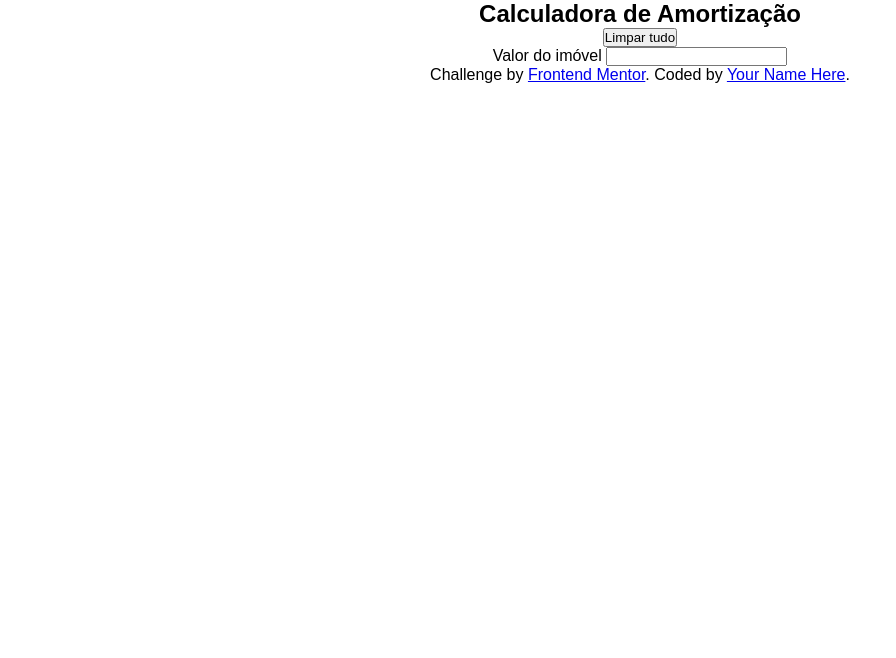
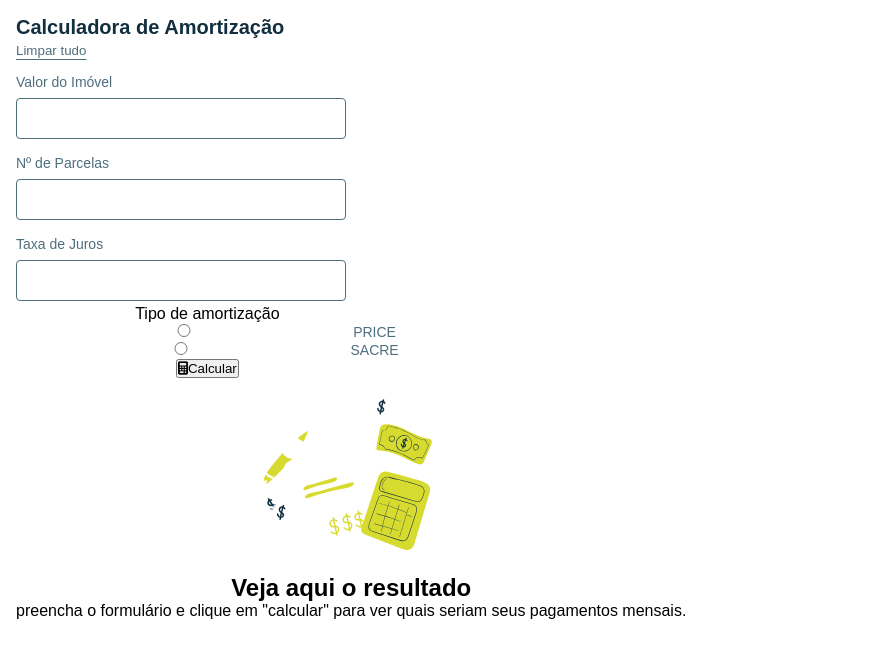
Before and after one commit to MarcusDeslandes/calculadora-de-pagamento-de-amortizacao, a plain HTML site: page index.html in a window 1280 px wide. Shown: the whole page, without its empty margins (0-896 px from the left). Drawn offline with Linux system fonts and the light colour scheme.

Commit message:
html empty finish - css started

```diff
--- a/index.html
+++ b/index.html
@@ -17,16 +17,46 @@
     <button class="container-empty-limpar">Limpar tudo</button>
 
     <div class="container-empty-input">
-      <div class="container-empty-input-imovel">
-        <label for="valor-casa">Valor do imóvel</label>
-        <input type="number" name="valor-casa" value="R$">
+      <div class="container-empty-input-valor">
+        <label for="valor-casa">Valor do Imóvel</label>
+        <input type="number" name="valor-casa">
       </div>
+
+      <div class="container-empty-input-anos">
+        <label for="anos-parcela">Nº de Parcelas</label>
+        <input type="number" name="anos-parcela">
+      </div>
+
+      <div class="container-empty-input-juros">
+        <label for="taxa-juros">Taxa de Juros</label>
+        <input type="number" name="taxa-juros">
+      </div>
+
+      <div class="container-empty-input-tipo-amortizacao">
+        <legend>Tipo de amortização</legend>
+        <div>
+          <input type="radio" name="tipo-amortizacao-price" value="PRICE">
+          <label for="tipo-amortizacao-price">PRICE</label>
+        </div>
+
+        <div>
+          <input type="radio" name="tipo-amortizacao-sacre" value="SACRE">
+          <label for="tipo-amortizacao-sacre">SACRE</label>
+        </div>
+
+      </div>
+
+      <div class="botao-calcular">
+        <button><i class="fa-solid fa-calculator"></i>Calcular</button>
+      </div>
+    </div>
+
+    <div class="container-empty-resultados">
+      <img src="/assets/images/illustration-empty.svg" alt="Imagem ilustrativa de finanças">
+      <h2>Veja aqui o resultado</h2>
+      <p>preencha o formulário e clique em "calcular" para ver quais seriam seus pagamentos mensais.</p>
     </div>
   </section>
 
-  <div class="attribution">
-    Challenge by <a href="https://www.frontendmentor.io?ref=challenge">Frontend Mentor</a>.
-    Coded by <a href="#">Your Name Here</a>.
-  </div>
 </body>
 </html>
--- /dev/null
+++ b/styles/formulario-vazio.css
@@ -0,0 +1,48 @@
+.container-empty {
+    display: flex;
+    flex-direction: column;
+    align-items: start;
+    justify-content: center;
+    padding: 16px;
+}
+
+.container-empty h1 {
+    color: var(--cor-ardosia-900);
+    font-size: 20px;
+    font-weight: 700;
+}
+
+.container-empty-limpar {
+    color: var(--cor-ardosia-700);
+    border: none;
+    background: none;
+    text-decoration: underline;
+    text-underline-offset: 4px;
+    padding: 4px 0;
+}
+
+/* .container-empty-input {
+   display: flex;
+   flex-direction: column;
+} */
+
+.container-empty-input label {
+    color: var(--cor-ardosia-700);
+    padding: 8px 0;
+    text-align: start;
+    font-size: 14px;
+    font-weight: 300;
+}
+
+.container-empty-input input {
+    padding: 12px;
+    border: 0.5px solid var(--cor-ardosia-700);
+    border-radius: 4px;
+    width: 330px;
+}
+
+.container-empty-input-valor, .container-empty-input-anos, .container-empty-input-juros{
+    display: flex;
+    flex-direction: column;
+    padding: 4px 0;
+}
--- a/styles/style.css
+++ b/styles/style.css
@@ -1,3 +1,5 @@
+@import url(./formulario-vazio.css);
+
 * {
     margin: 0;
     padding: 0;
```
